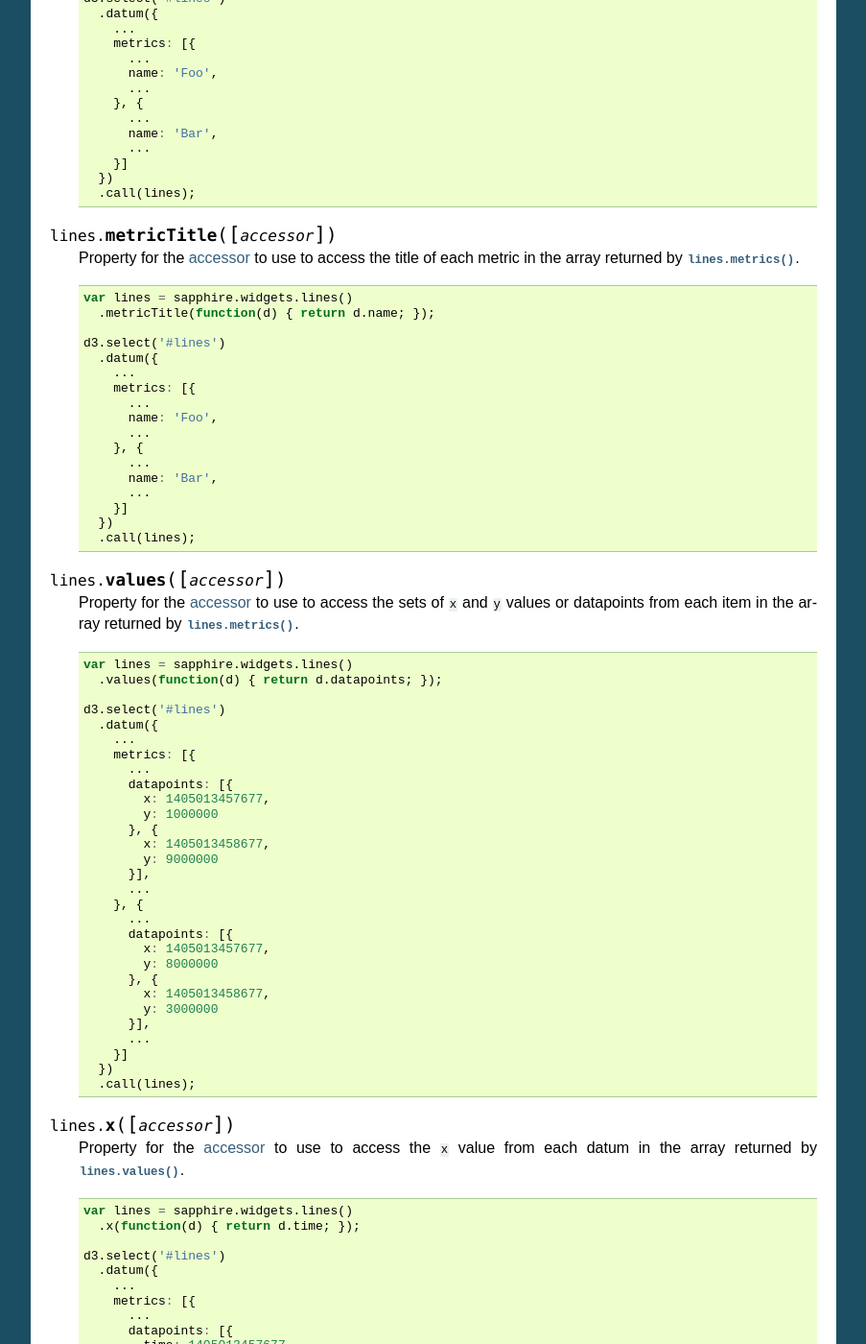
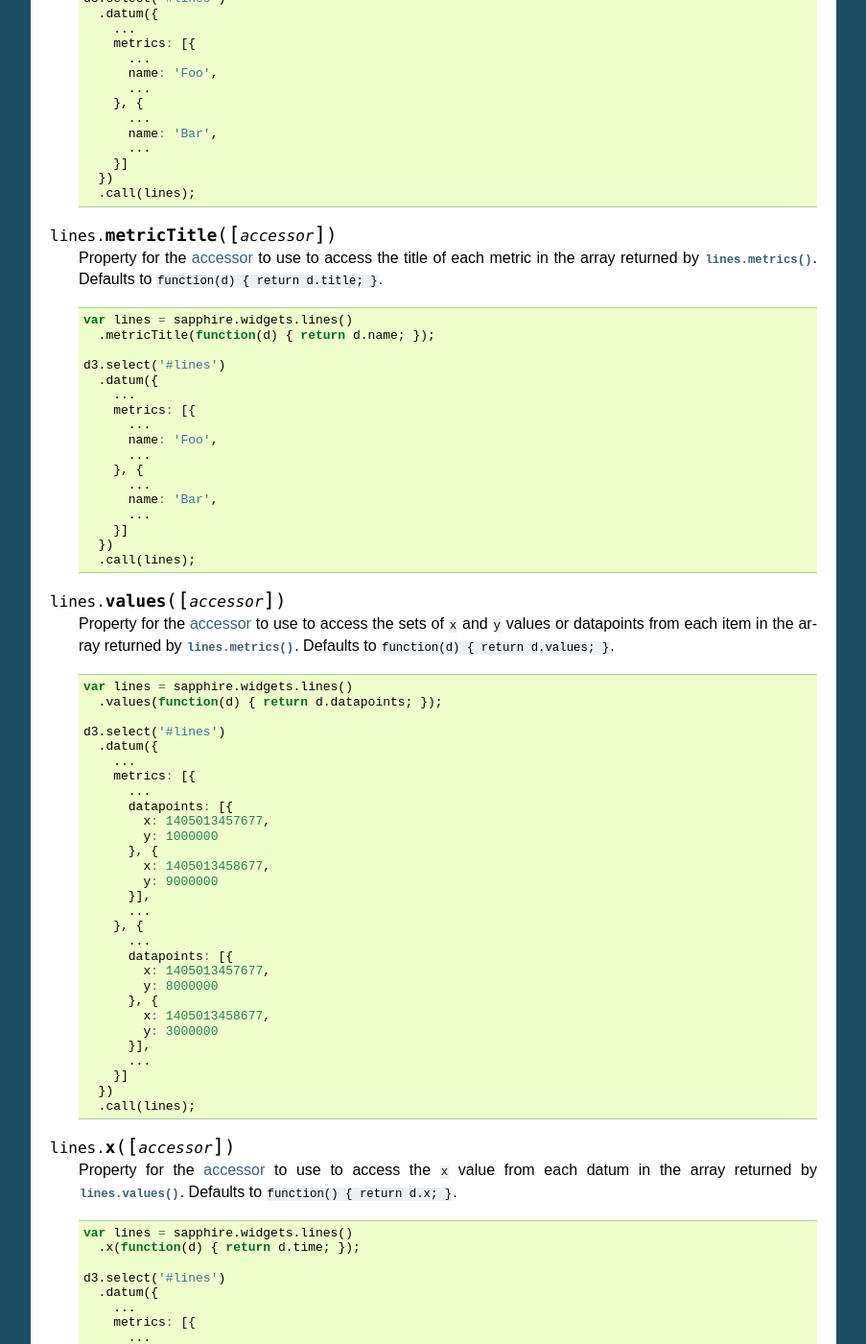
Before and after one commit to praekelt/sapphire, a Sphinx documentation site: the page built from docs/api/widgets/lines.rst, in a window 1280 px wide and 1400 px high, scrolled down 1756 px. Shown: the whole window at 96% size, without its empty margins (198-1101 px from the left). Built offline with Sphinx 7.4.7, drawn with Linux system fonts in a browser that asks for light colours; some of the changed text lies outside the part shown.

Commit message:
Document missing defaults

```diff
--- a/docs/api/widgets/lines.rst
+++ b/docs/api/widgets/lines.rst
@@ -156,7 +156,8 @@
 .. function:: lines.metricTitle([accessor])
 
   Property for the :ref:`accessor <accessors>` to use to access the title of
-  each metric in the array returned by :func:`lines.metrics`.
+  each metric in the array returned by :func:`lines.metrics`. Defaults to
+  ``function(d) { return d.title; }``.
 
   .. code-block:: javascript
 
@@ -184,7 +185,7 @@
 
   Property for the :ref:`accessor <accessors>` to use to access the sets of
   ``x`` and ``y`` values or datapoints from each item in the array returned by
-  :func:`lines.metrics`.
+  :func:`lines.metrics`. Defaults to ``function(d) { return d.values; }``.
 
   .. code-block:: javascript
 
@@ -222,7 +223,8 @@
 .. function:: lines.x([accessor])
 
   Property for the :ref:`accessor <accessors>` to use to access the ``x`` value
-  from each datum in the array returned by :func:`lines.values`.
+  from each datum in the array returned by :func:`lines.values`. Defaults to
+  ``function() { return d.x; }``.
 
   .. code-block:: javascript
 
@@ -261,7 +263,8 @@
 .. function:: lines.y([accessor])
 
   Property for the :ref:`accessor <accessors>` to use to access the ``y`` value
-  from each datum in the array corresponding to :func:`lines.values`.
+  from each datum in the array corresponding to :func:`lines.values`. Defaults
+  to ``function() { return d.y; }``.
 
   .. code-block:: javascript
 
```
Also changed, not shown: docs/api/widgets/last.rst (+6 -3 lines).
